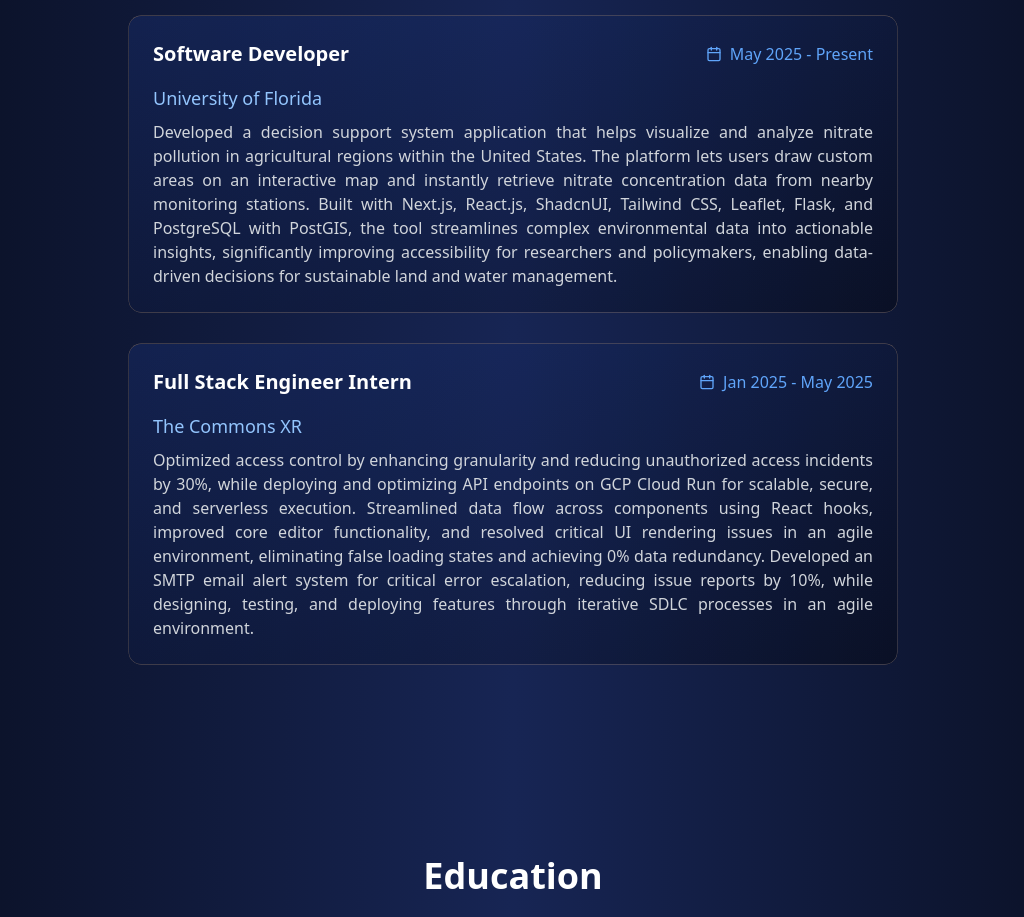
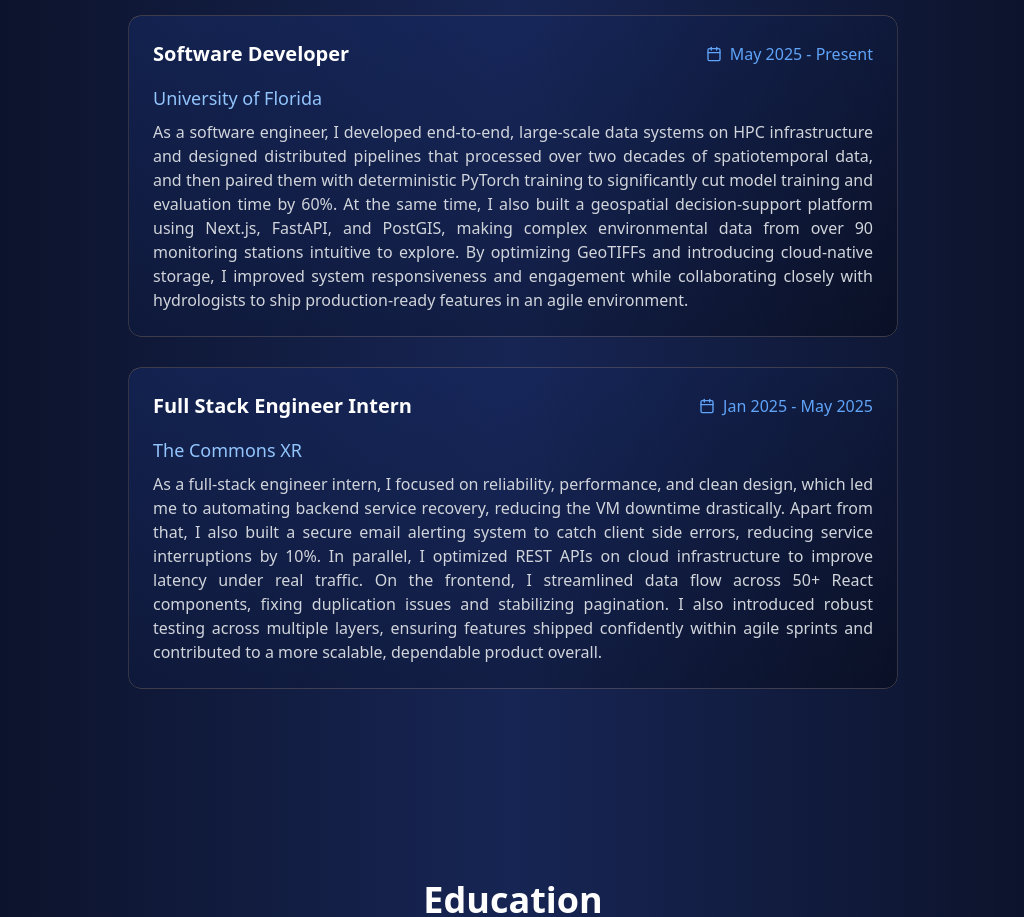
Before and after one commit to akhilreddy6g/Personal-Portfolio, a React (Vite) app: page / in a window 1280 px wide. Shown: the part 4040-4957 px from the top of the page, without its empty margins (127-1151 px from the left). Built offline with nearby package versions, Linux system fonts and the light colour scheme; no server answers.

Commit message:
Update Job Description

```diff
--- a/src/components/Experience.tsx
+++ b/src/components/Experience.tsx
@@ -7,14 +7,14 @@
       company: 'University of Florida',
       website: 'https://rcrec-ona.ifas.ufl.edu/',
       period: 'May 2025 - Present',
-      description: 'Developed a decision support system application that helps visualize and analyze nitrate pollution in agricultural regions within the United States. The platform lets users draw custom areas on an interactive map and instantly retrieve nitrate concentration data from nearby monitoring stations. Built with Next.js, React.js, ShadcnUI, Tailwind CSS, Leaflet, Flask, and PostgreSQL with PostGIS, the tool streamlines complex environmental data into actionable insights, significantly improving accessibility for researchers and policymakers, enabling data-driven decisions for sustainable land and water management.',
+      description: 'As a software engineer, I developed end-to-end, large-scale data systems on HPC infrastructure and designed distributed pipelines that processed over two decades of spatiotemporal data, and then paired them with deterministic PyTorch training to significantly cut model training and evaluation time by 60%. At the same time, I also built a geospatial decision-support platform using Next.js, FastAPI, and PostGIS, making complex environmental data from over 90 monitoring stations intuitive to explore. By optimizing GeoTIFFs and introducing cloud-native storage, I improved system responsiveness and engagement while collaborating closely with hydrologists to ship production-ready features in an agile environment.',
     },
     {
       role: 'Full Stack Engineer Intern',
       company: 'The Commons XR',
       website: 'https://thecommonsxr.com/',
       period: 'Jan 2025 - May 2025',
-      description: 'Optimized access control by enhancing granularity and reducing unauthorized access incidents by 30%, while deploying and optimizing API endpoints on GCP Cloud Run for scalable, secure, and serverless execution. Streamlined data flow across components using React hooks, improved core editor functionality, and resolved critical UI rendering issues in an agile environment, eliminating false loading states and achieving 0% data redundancy. Developed an SMTP email alert system for critical error escalation, reducing issue reports by 10%, while designing, testing, and deploying features through iterative SDLC processes in an agile environment.',
+      description: 'As a full-stack engineer intern, I focused on reliability, performance, and clean design, which led me to automating backend service recovery, reducing the VM downtime drastically. Apart from that, I also built a secure email alerting system to catch client side errors, reducing service interruptions by 10%. In parallel, I optimized REST APIs on cloud infrastructure to improve latency under real traffic. On the frontend, I streamlined data flow across 50+ React components, fixing duplication issues and stabilizing pagination. I also introduced robust testing across multiple layers, ensuring features shipped confidently within agile sprints and contributed to a more scalable, dependable product overall.',
     },
     // {
     //   role: 'ML Engineer Intern',
```
